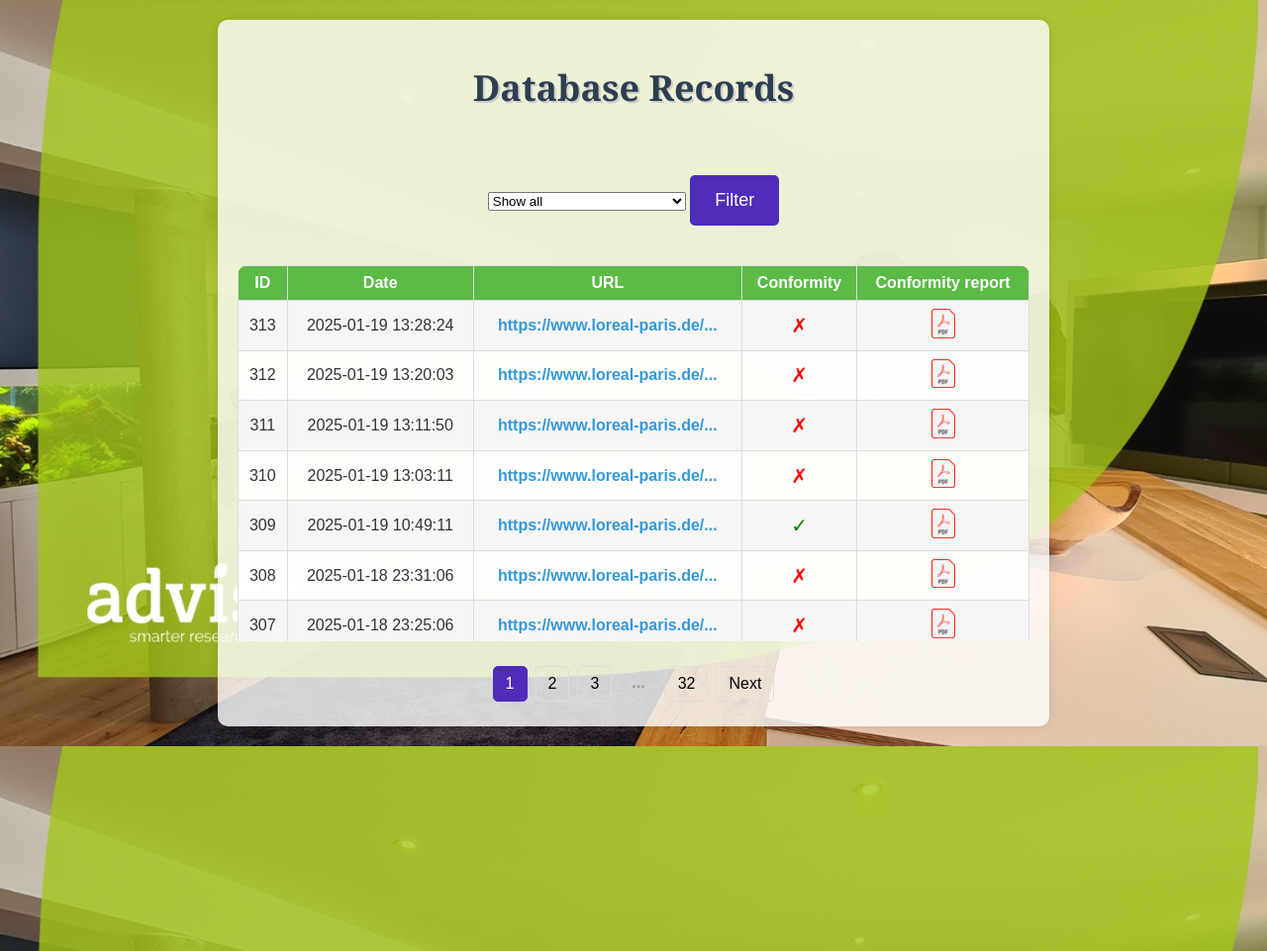
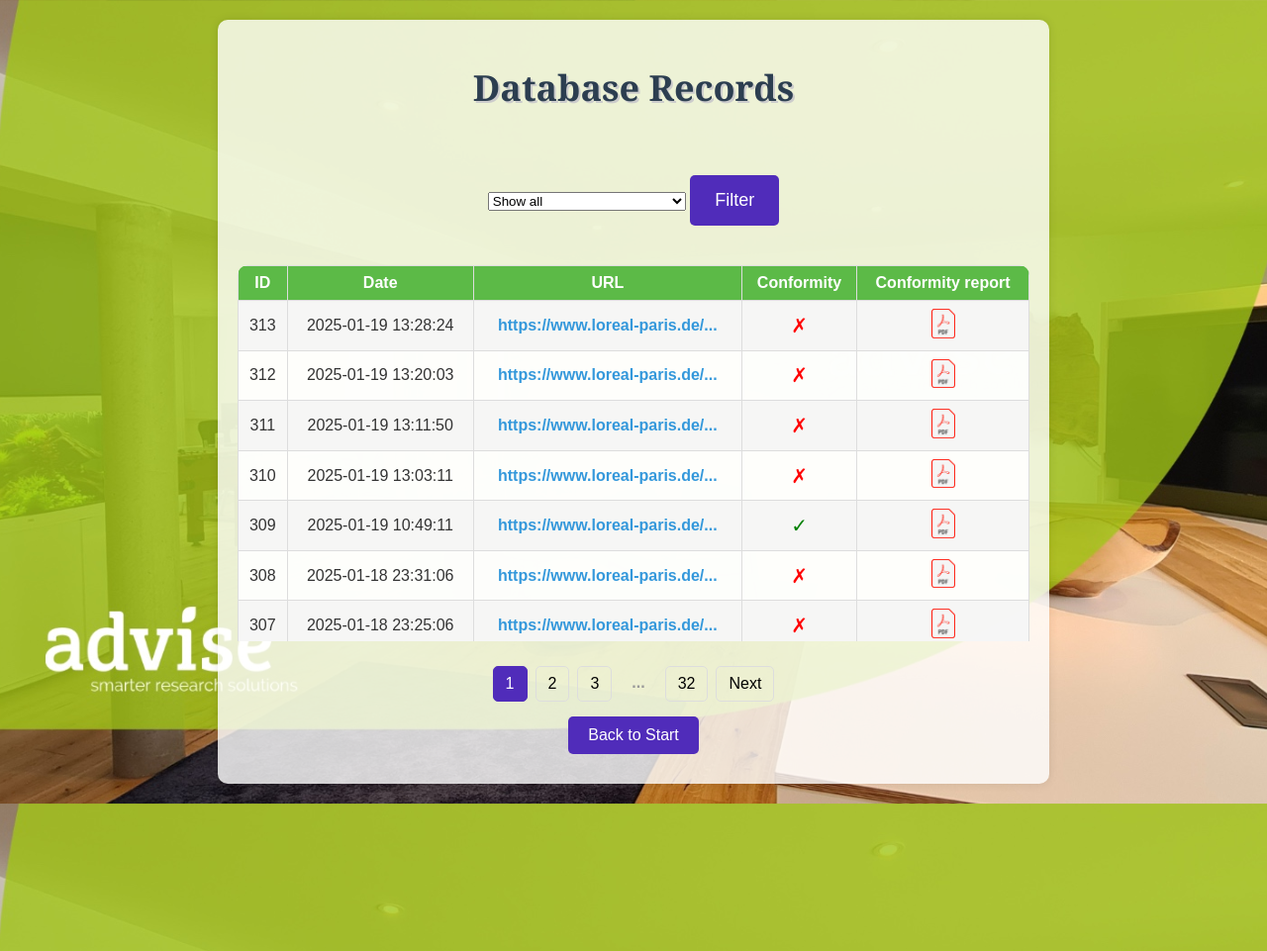
Before and after one commit to ecemeverett/Projektarbeit, a Flask app: page /database in a window 1280 px wide. Shown: the whole page at 99% size. Run offline with Flask 3, Linux system fonts and the light colour scheme; data comes from the database, SQL or seed files in the repository; parts of the project's set-up code (start-up, migrations or seed data) failed here and were passed over.

Commit message:
Update database.html

```diff
--- a/Project_new/templates/database.html
+++ b/Project_new/templates/database.html
@@ -155,6 +155,19 @@
             border-radius: 5px;
             cursor: pointer;
         }
+        .button2 {
+            padding: 10px 20px;
+            font-size: 16px;
+            background-color: #502cba;
+            color: white;
+            text-decoration: none;
+            border-radius: 5px;
+            display: inline-block;
+            margin: 10px;
+        }
+        .button2:hover {
+            background-color: #502cba;
+        }
     </style>
 </head>
 <body>
@@ -227,6 +240,8 @@
                 <a href="{{ url_for('database', page=page+1, url=selected_url) }}">Next</a>
             {% endif %}
         </div>
+
+        <a href="{{ url_for('index') }}" class="button2">Back to Start</a>
     </div>
 </body>
 </html>
```
